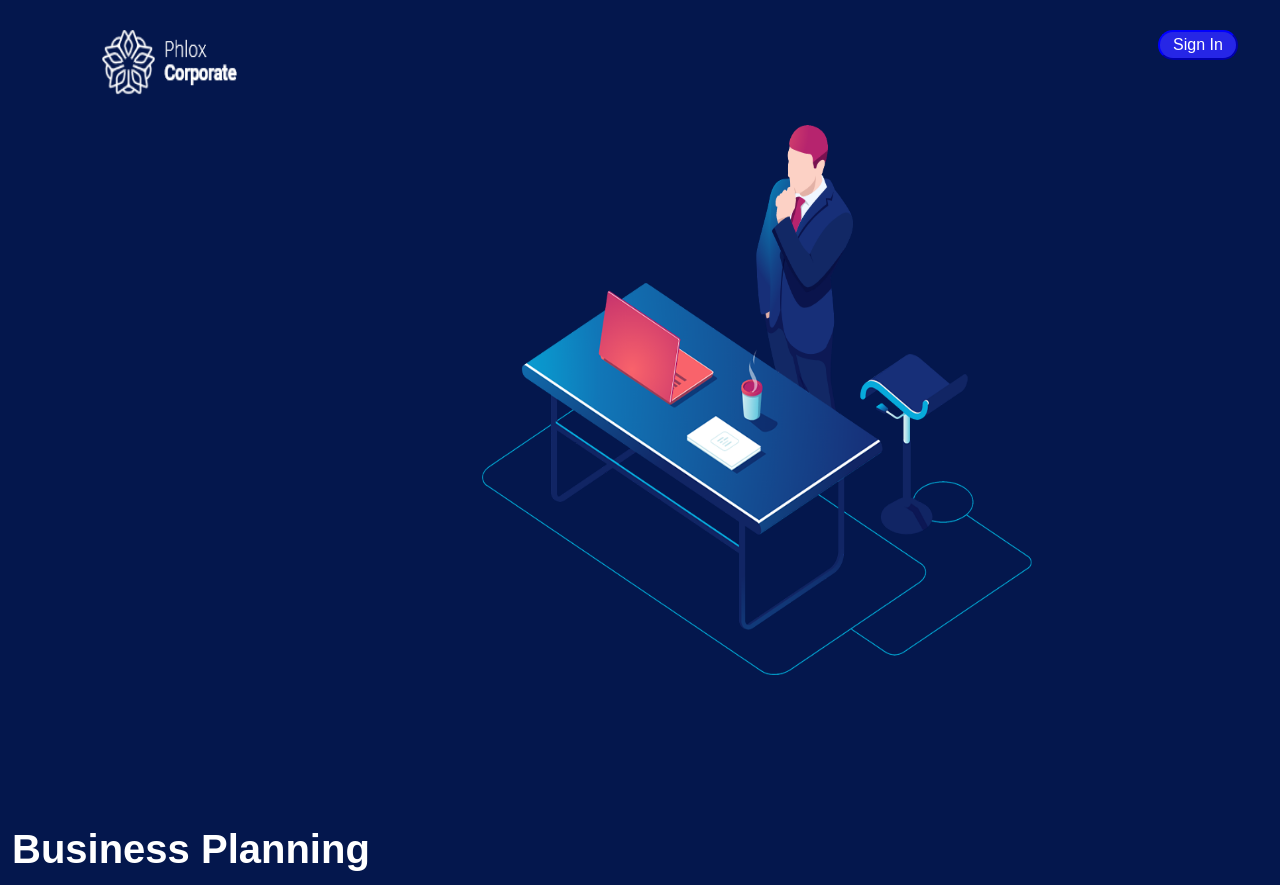
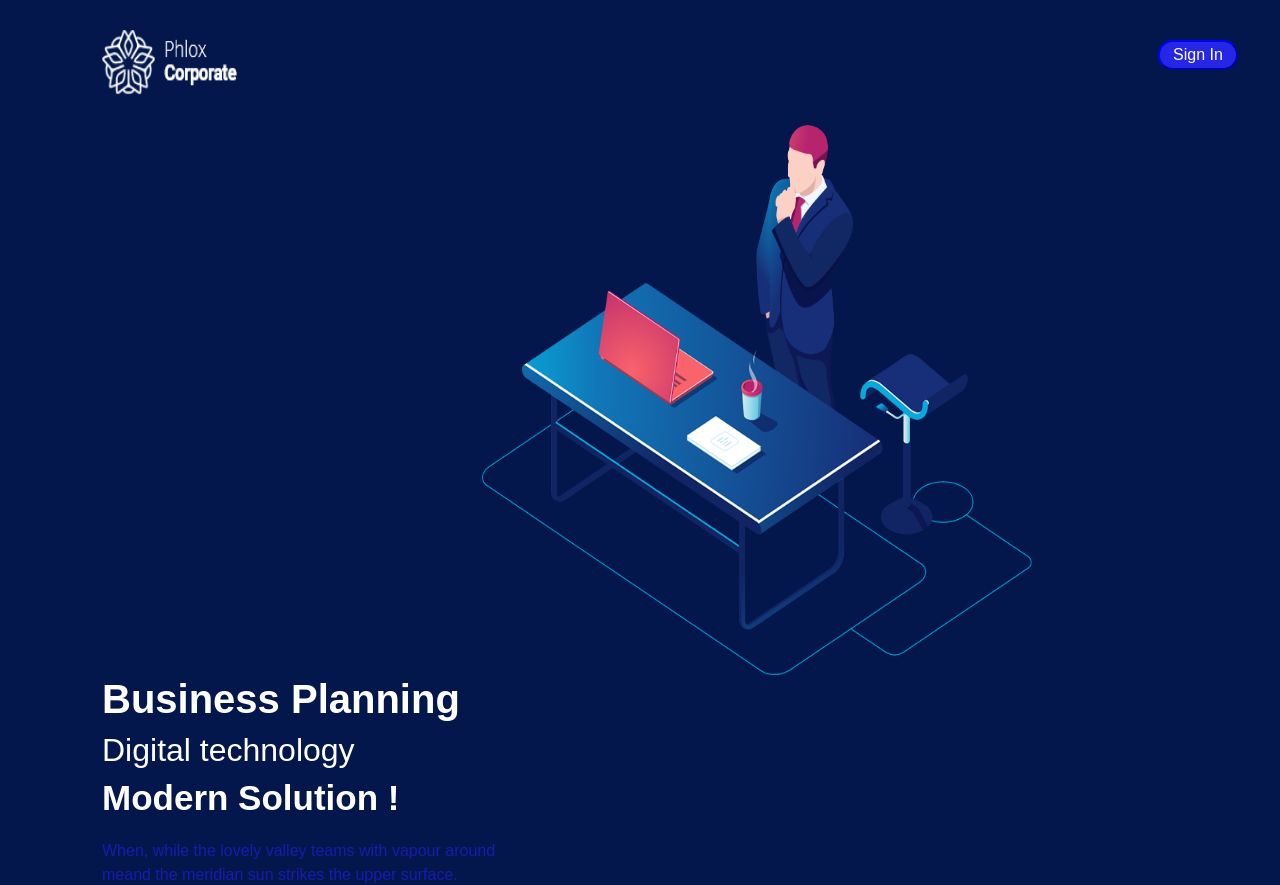
Before and after one commit to DomenicoLerose85/proj-html-vuejs, a Vue app: page / in a window 1280 px wide. Shown: the top 885 px of the page. Built offline with nearby package versions, Linux system fonts and the light colour scheme.

Commit message:
header_continue

```diff
--- a/src/components/headerApp.vue
+++ b/src/components/headerApp.vue
@@ -13,10 +13,13 @@
             src="../assets/corporate-landing/images/header.png"
             alt="header-img"
           />
-        </div>
-        <div class="col-6 d-flex justify-content-start">
           <h1 class="title1">Business Planning</h1>
           <h2 class="title2">Digital technology</h2>
+          <h3 class="title3">Modern Solution !</h3>
+          <p class="sun_strikes">
+            When, while the lovely valley teams with vapour around <br />meand
+            the meridian sun strikes the upper surface.
+          </p>
         </div>
       </div>
     </div>
@@ -34,7 +37,6 @@ export default {
 <style  lang="scss">
 .header {
   width: 100%;
-  // height: 400px;
   background-color: #04174d;
 }
 
@@ -48,7 +50,7 @@ export default {
 .sign {
   width: 80px;
   float: right;
-  margin-top: 30px;
+  margin-top: 40px;
   margin-right: 30px;
   border-radius: 30px;
   color: white;
@@ -59,6 +61,7 @@ export default {
 img {
   width: 550px;
   height: 550px;
+  // float: right;
   margin-left: 470px;
   margin-top: 30px;
 }
@@ -66,11 +69,27 @@ img {
 .title1 {
   color: white;
   font-weight: bold;
-  margin-top: 150px;
+  margin-top: 0px;
+  margin-left: 90px;
 }
 
 .title2 {
   color: white;
-  margin-top: 205px;
+  margin-top: 5px;
+  margin-left: 90px;
+}
+
+.title3 {
+  color: white;
+  margin-top: 5px;
+  margin-left: 90px;
+  font-weight: 900;
+  font-size: 35px;
+}
+
+.sun_strikes {
+  margin-top: 20px;
+  margin-left: 90px;
+  color: rgb(26, 26, 172);
 }
 </style>
```
